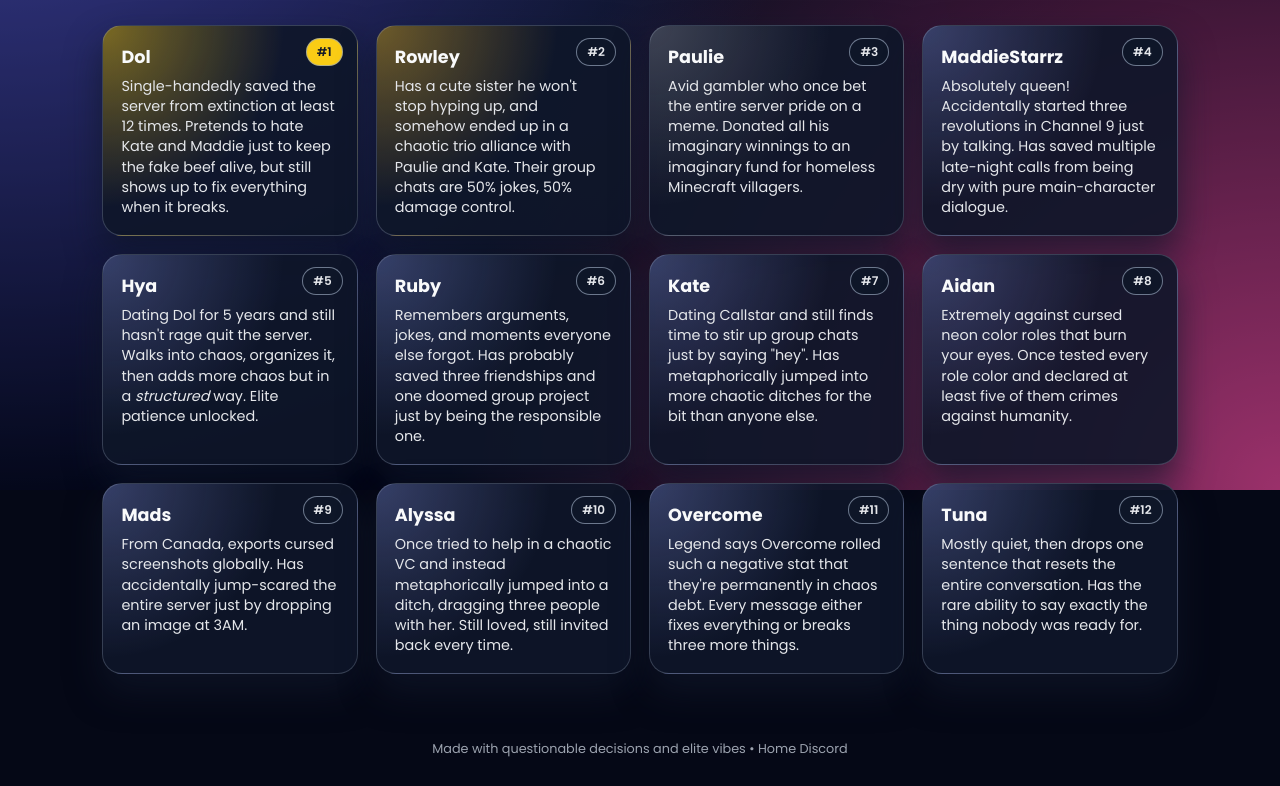
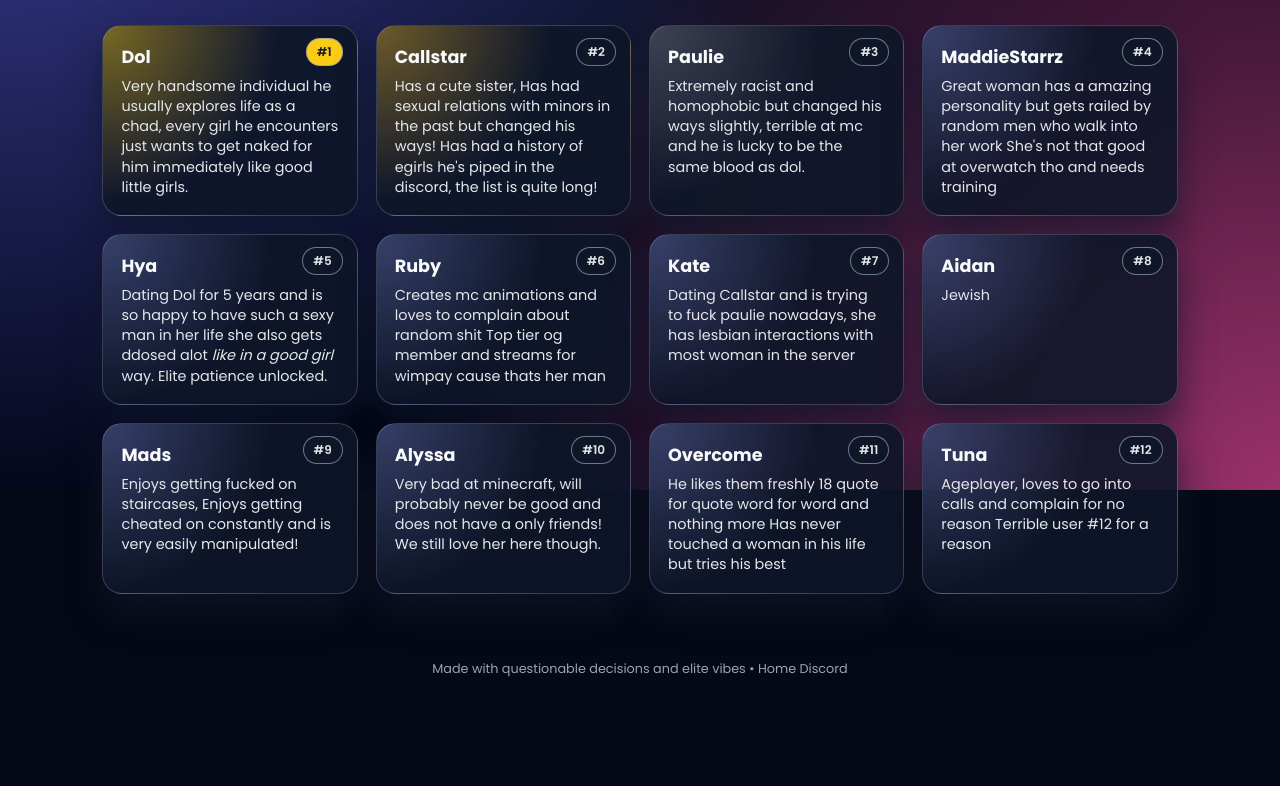
Before and after one commit to aguyfromflowda/homediscordv2, a plain HTML site: page top12.html in a window 1280 px wide. Shown: the part 310-1096 px from the top of the page. After the commit the page ends 1016 px from the top, so only its background shows below. Drawn offline with Linux system fonts and the light colour scheme.

Commit message:
Add files via upload

```diff
--- a/top12.html
+++ b/top12.html
@@ -37,8 +37,7 @@
                  data-avatar="https://api.dicebear.com/7.x/thumbs/svg?seed=dol">
             <div class="rank-badge">#1</div>
             <h2>Dol</h2>
-            <p>Single-handedly saved the server from extinction at least 12 times. Pretends to hate Kate and
-               Maddie just to keep the fake beef alive, but still shows up to fix everything when it breaks.</p>
+            <p>Very handsome individual he usually explores life as a chad, every girl he encounters just wants to get naked for him immediately like good little girls.</p>
         </article>
 
         <!-- 2 Rowley -->
@@ -49,9 +48,9 @@
                  data-tagline="Hates all races, Hot Sister, And wants to fuck paulies sister."
                  data-avatar="https://api.dicebear.com/7.x/thumbs/svg?seed=rowley">
             <div class="rank-badge">#2</div>
-            <h2>Rowley</h2>
-            <p>Has a cute sister he won&apos;t stop hyping up, and somehow ended up in a chaotic trio alliance
-               with Paulie and Kate. Their group chats are 50% jokes, 50% damage control.</p>
+            <h2>Callstar</h2>
+            <p>Has a cute sister, Has had sexual relations with minors in the past but changed his ways!
+               Has had a history of egirls he's piped in the discord, the list is quite long!</p>
         </article>
 
         <!-- 3 Paulie -->
@@ -63,8 +62,8 @@
                  data-avatar="https://api.dicebear.com/7.x/thumbs/svg?seed=paulie">
             <div class="rank-badge">#3</div>
             <h2>Paulie</h2>
-            <p>Avid gambler who once bet the entire server pride on a meme. Donated all his imaginary winnings
-               to an imaginary fund for homeless Minecraft villagers.</p>
+            <p>Extremely racist and homophobic but changed his ways slightly, terrible at mc
+             and he is lucky to be the same blood as dol.</p>
         </article>
 
         <!-- 4 MaddieStarrz -->
@@ -76,8 +75,8 @@
                  data-avatar="https://api.dicebear.com/7.x/thumbs/svg?seed=maddiestarrz">
             <div class="rank-badge">#4</div>
             <h2>MaddieStarrz</h2>
-            <p>Absolutely queen! Accidentally started three revolutions in Channel 9 just by talking. Has
-               saved multiple late-night calls from being dry with pure main-character dialogue.</p>
+            <p>Great woman has a amazing personality but gets railed by random men who walk into her work
+               She's not that good at overwatch tho and needs training</p>
         </article>
 
         <!-- 5 Hya -->
@@ -89,8 +88,8 @@
                  data-avatar="https://api.dicebear.com/7.x/thumbs/svg?seed=hya">
             <div class="rank-badge">#5</div>
             <h2>Hya</h2>
-            <p>Dating Dol for 5 years and still hasn&apos;t rage quit the server. Walks into chaos, organizes it,
-               then adds more chaos but in a <em>structured</em> way. Elite patience unlocked.</p>
+            <p>Dating Dol for 5 years and is so happy to have such a sexy man in her life
+               she also gets ddosed alot <em>like in a good girl</em> way. Elite patience unlocked.</p>
         </article>
 
         <!-- 6 Ruby -->
@@ -102,8 +101,8 @@
                  data-avatar="https://api.dicebear.com/7.x/thumbs/svg?seed=ruby">
             <div class="rank-badge">#6</div>
             <h2>Ruby</h2>
-            <p>Remembers arguments, jokes, and moments everyone else forgot. Has probably saved three friendships
-               and one doomed group project just by being the responsible one.</p>
+            <p>Creates mc animations and loves to complain about random shit
+               Top tier og member and streams for wimpay cause thats her man</p>
         </article>
 
         <!-- 7 Kate -->
@@ -115,8 +114,8 @@
                  data-avatar="https://api.dicebear.com/7.x/thumbs/svg?seed=kate">
             <div class="rank-badge">#7</div>
             <h2>Kate</h2>
-            <p>Dating Callstar and still finds time to stir up group chats just by saying &quot;hey&quot;. Has
-               metaphorically jumped into more chaotic ditches for the bit than anyone else.</p>
+            <p>Dating Callstar and is trying to fuck paulie nowadays,
+               she has lesbian interactions with most woman in the server</p>
         </article>
 
         <!-- 8 Aidan -->
@@ -128,8 +127,8 @@
                  data-avatar="https://api.dicebear.com/7.x/thumbs/svg?seed=aidan">
             <div class="rank-badge">#8</div>
             <h2>Aidan</h2>
-            <p>Extremely against cursed neon color roles that burn your eyes. Once tested every role color and
-               declared at least five of them crimes against humanity.</p>
+            <p>Jewish
+               </p>
         </article>
 
         <!-- 9 Mads -->
@@ -141,8 +140,8 @@
                  data-avatar="https://api.dicebear.com/7.x/thumbs/svg?seed=mads">
             <div class="rank-badge">#9</div>
             <h2>Mads</h2>
-            <p>From Canada, exports cursed screenshots globally. Has accidentally jump-scared the entire server
-               just by dropping an image at 3AM.</p>
+            <p>Enjoys getting fucked on staircases, Enjoys getting cheated on constantly
+               and is very easily manipulated!</p>
         </article>
 
         <!-- 10 Alyssa -->
@@ -154,8 +153,8 @@
                  data-avatar="https://api.dicebear.com/7.x/thumbs/svg?seed=alyssa">
             <div class="rank-badge">#10</div>
             <h2>Alyssa</h2>
-            <p>Once tried to help in a chaotic VC and instead metaphorically jumped into a ditch, dragging three
-               people with her. Still loved, still invited back every time.</p>
+            <p>Very bad at minecraft, will probably never be good and does not have a only friends!
+               We still love her here though.</p>
         </article>
 
         <!-- 11 Overcome -->
@@ -167,8 +166,8 @@
                  data-avatar="https://api.dicebear.com/7.x/thumbs/svg?seed=overcome">
             <div class="rank-badge">#11</div>
             <h2>Overcome</h2>
-            <p>Legend says Overcome rolled such a negative stat that they&apos;re permanently in chaos debt.
-               Every message either fixes everything or breaks three more things.</p>
+            <p>He likes them freshly 18 quote for quote word for word and nothing more
+               Has never touched a woman in his life but tries his best</p>
         </article>
 
         <!-- 12 Tuna -->
@@ -180,8 +179,8 @@
                  data-avatar="https://api.dicebear.com/7.x/thumbs/svg?seed=tuna">
             <div class="rank-badge">#12</div>
             <h2>Tuna</h2>
-            <p>Mostly quiet, then drops one sentence that resets the entire conversation. Has the rare ability
-               to say exactly the thing nobody was ready for.</p>
+            <p>Ageplayer, loves to go into calls and complain for no reason
+               Terrible user #12 for a reason</p>
         </article>
     </section>
 </main>
```
